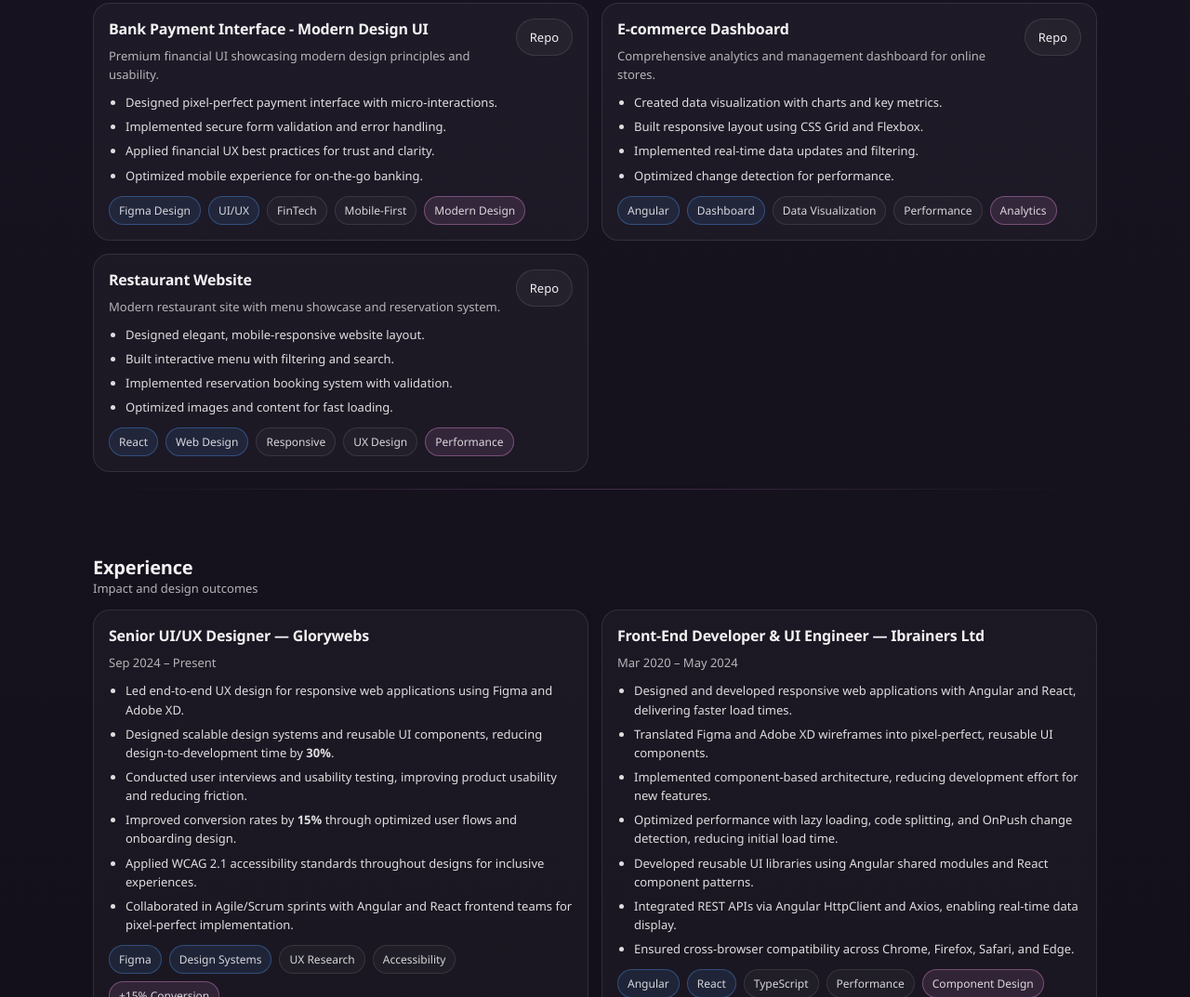
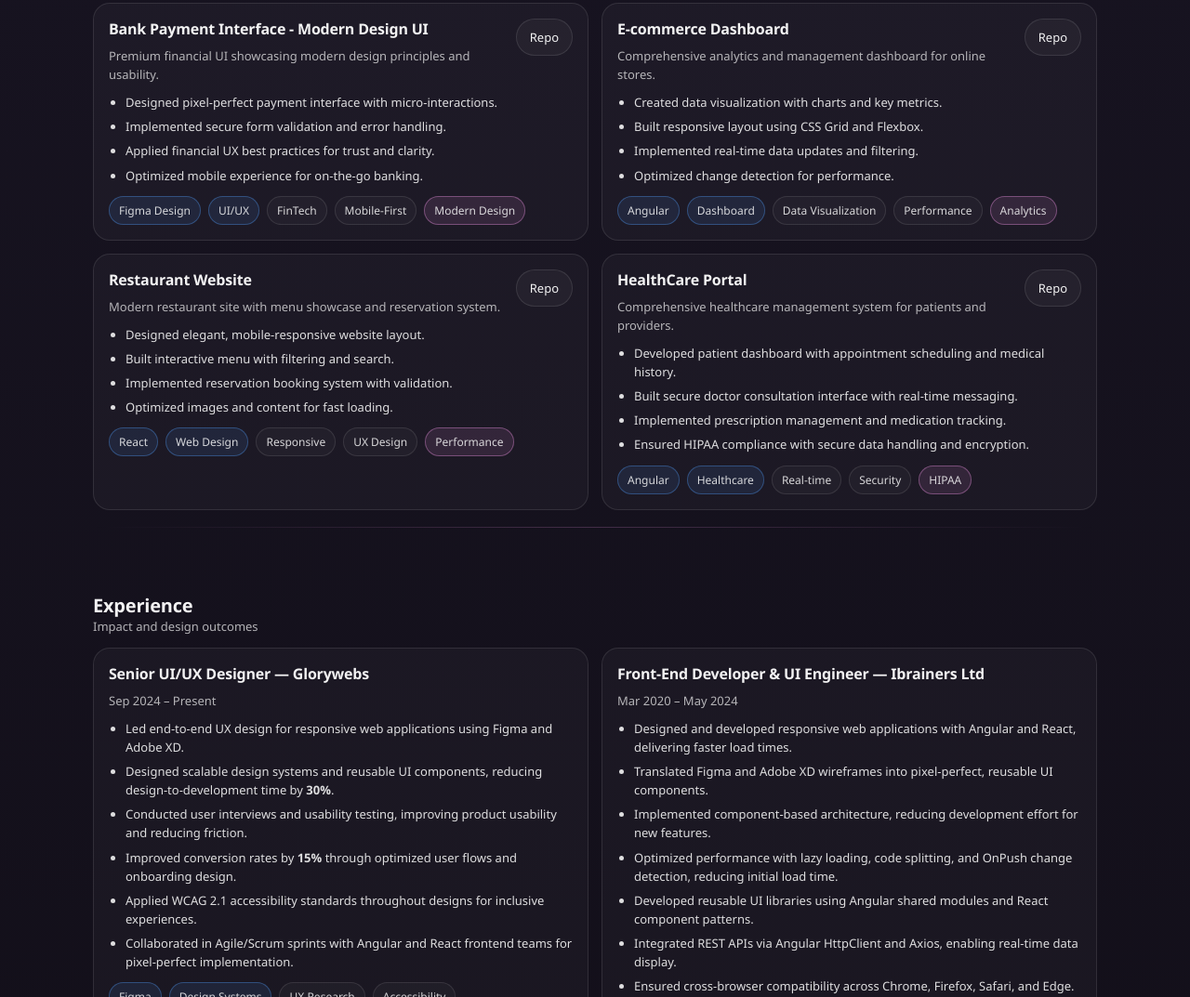
Before and after one commit to tejas1996p/Portfolio, a plain HTML site: page index.html in a window 1280 px wide. Shown: the part 1054-2127 px from the top of the page at 93% size. Drawn offline with Linux system fonts and the light colour scheme.

Commit message:
Add HealthCare Portal project

```diff
--- a/index.html
+++ b/index.html
@@ -894,6 +894,30 @@
             <span class="mchip good">Performance</span>
           </div>
         </div>
+
+        <!-- HealthCare Portal -->
+        <div class="proj">
+          <div class="ptop">
+            <div>
+              <p class="ptitle">HealthCare Portal</p>
+              <p class="pdesc">Comprehensive healthcare management system for patients and providers.</p>
+            </div>
+            <a class="btn" href="https://github.com/tejas1996p/HealthCare-Portal" target="_blank" rel="noreferrer">Repo</a>
+          </div>
+          <ul>
+            <li>Developed patient dashboard with appointment scheduling and medical history.</li>
+            <li>Built secure doctor consultation interface with real-time messaging.</li>
+            <li>Implemented prescription management and medication tracking.</li>
+            <li>Ensured HIPAA compliance with secure data handling and encryption.</li>
+          </ul>
+          <div class="metrics">
+            <span class="mchip cool">Angular</span>
+            <span class="mchip cool">Healthcare</span>
+            <span class="mchip">Real-time</span>
+            <span class="mchip">Security</span>
+            <span class="mchip good">HIPAA</span>
+          </div>
+        </div>
       </div>
 
       <div class="divider"></div>
```
